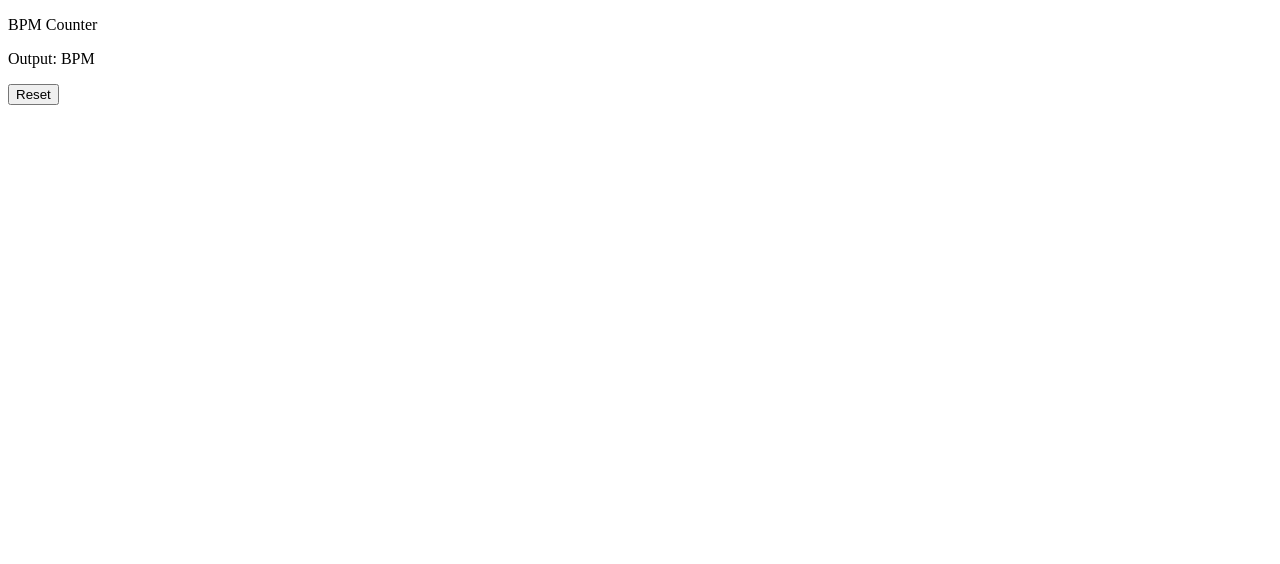
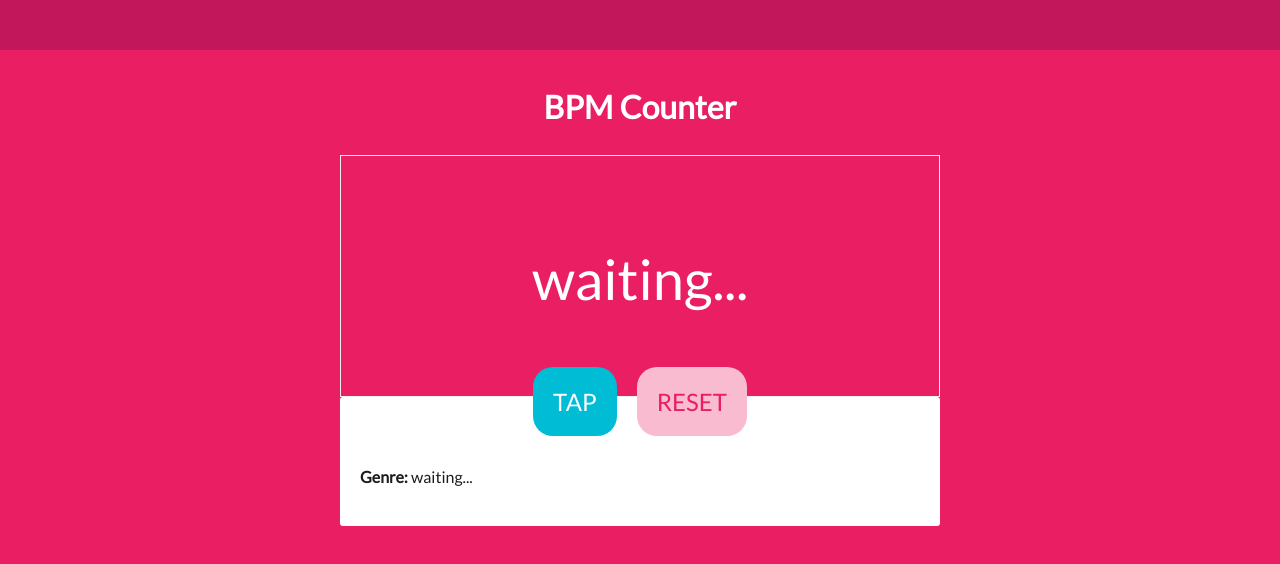
Before and after one commit to samgclarke/bpm-counter, a plain HTML site: page index.html in a window 1280 px wide. Drawn offline with Linux system fonts and the light colour scheme.

Commit message:
styling updates, genre service

```diff
--- a/css/style.css
+++ b/css/style.css
@@ -0,0 +1,85 @@
+@import url(https://fonts.googleapis.com/css?family=Lato);
+
+@font-face {
+  font-family: Lato;
+}
+
+.no-select {
+  -webkit-touch-callout: none;
+  -webkit-user-select: none;
+  -khtml-user-select: none;
+  -moz-user-select: none;
+  -ms-user-select: none;
+  user-select: none;
+}
+
+html, body {
+	margin: 0px;
+	padding: 0px;
+}
+
+html {
+  font-size: 100%;
+  line-height: 1.6875;
+  font-family: Lato;
+}
+body {
+	background: #E91E63;
+}
+
+nav {
+	background: #C2185B;
+	height: 50px;
+	width: 100%;
+}
+
+main {
+	color: white;
+  margin: 30px auto;
+  text-align: center;
+  width: 80%;
+  max-width: 600px;
+}
+.display, .info {
+	padding: 20px;
+	min-width: 260px;
+}
+.display {
+	/*background: #C2185B;*/
+	height: 200px;
+	border: 1px solid #efefef;
+}
+.output-wrapper {
+	height: 150px;
+}
+p#output {
+	font-size: 56px;
+}
+.info {
+	background: white;
+	-webkit-border-radius: 3px;
+  -moz-border-radius: 3px;
+  border-radius: 3px;
+	color: #1d1d1d;
+	text-align: left;
+	margin: 0px auto;
+	max-width: 600px;
+	padding-top: 50px;
+}
+
+.big-button {
+	background: #00BCD4;
+	-webkit-border-radius: 20px;
+  -moz-border-radius: 20px;
+  border-radius: 20px;
+	color: white;
+	cursor: pointer;
+  font-size: 24px;
+  margin: 10px;
+  padding: 20px;
+  width: 50%;
+}
+.pale {
+	background: #F8BBD0;
+	color: #E91E63;
+}
--- a/index.html
+++ b/index.html
@@ -17,10 +17,23 @@
         <p class="browserupgrade">You are using an <strong>outdated</strong> browser. Please <a href="http://browsehappy.com/">upgrade your browser</a> to improve your experience.</p>
     <![endif]-->
 
-    <p>BPM Counter</p>
+    <nav>
+    </nav>
 
-    <p>Output: <span id="output"></span> BPM</p>
-    <p><button id="reset" onclick="reset(this.id)">Reset</button></p>
+    <main>
+      <h1>BPM Counter</h1>
+      <div class="display">
+        <div class="output-wrapper">
+          <p id="output">waiting...</p>
+        </div>
+        <div>
+          <span class="big-button no-select" onclick="keyDowner()">TAP</span><span class="big-button pale no-select" id="reset" onclick="reset(this.id)">RESET</span>
+        </div>
+      </div>
+      <div class="info">
+        <p><strong>Genre:</strong> <span id="genre">waiting...</span></p>
+      </div>
+    </main>
 
     <script type="application/javascript" src="js/main.js"></script>
   </body>
--- a/js/main.js
+++ b/js/main.js
@@ -1,6 +1,18 @@
 var tally = [];
 var timing = {start: undefined, end: undefined};
 document.addEventListener("keydown", keyDowner, false);
+
+var genres = {
+  80: 'Reggae',
+  90: 'Hip Hop',
+  100: 'House',
+  110: 'House',
+  120: 'Breaks',
+  130: 'Breaks',
+  140: 'Trance',
+  160: 'Drum & Bass',
+  170: 'Drum & Bass'
+}
 
 function reset(elementId) {
   console.log('reset', elementId);
@@ -13,17 +25,19 @@ function reset(elementId) {
 };
 
 function keyDowner(e) {
-  var bpm, avg, sum = 0;
+  var timestamp, bpm, avg, sum = 0;
+
+  timestamp = (e) ? e.timeStamp : new Date();
 
   if (!timing.start) {
-    timing.start = e.timeStamp;
+    timing.start = timestamp;
   }
   else if (!timing.end) {
-    timing.end = e.timeStamp
+    timing.end = timestamp;
   }
   else if (timing.start && timing.end) {
     timing.start = timing.end;
-    timing.end = e.timeStamp;
+    timing.end = timestamp;
   }
   // calculate bpm
   bpm = 60000 / (timing.end - timing.start);
@@ -38,7 +52,13 @@ function keyDowner(e) {
     // average all bpms
     avg = Math.round(sum / tally.length);
     if (avg) {
-      document.getElementById("output").innerHTML = avg;
+      document.getElementById("output").innerHTML = avg + ' bpm';
+
+      // get genre
+      var round = Math.floor(avg / 10) * 10;
+      var genre = genres[round];
+      console.log('round, genre', [round, genre]);
+      document.getElementById("genre").innerHTML = genre;
     };
   }
 };
```
